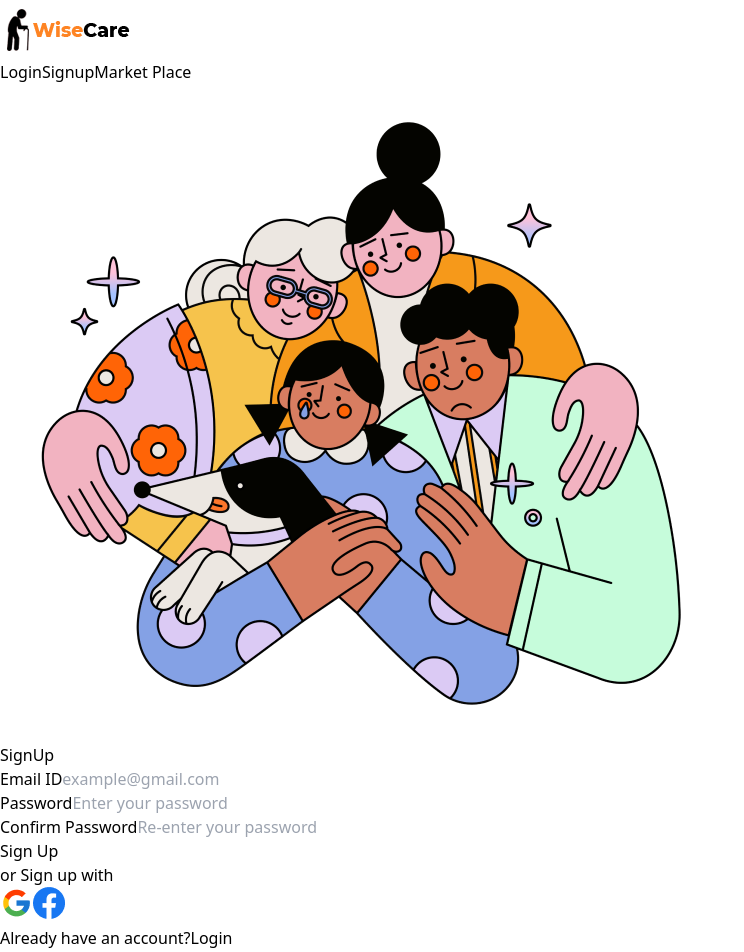
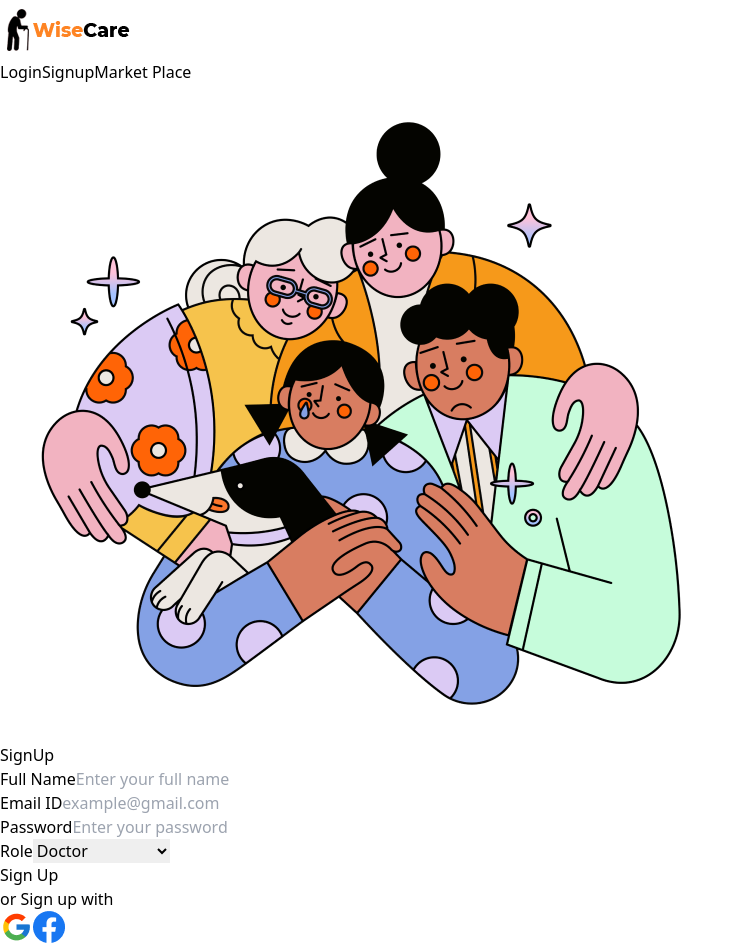
Before and after one commit to Sohail-Ali-Khwazada/BINARY_FETCH_17, a React (Vite) app in the folder Web/frontend/: page /signup in a window 1280 px wide. Shown: the top 952 px of the page, without its empty margins (0-744 px from the left). Built offline with nearby package versions, Linux system fonts and the light colour scheme.

Commit message:
failed to fix signup

```diff
--- a/Web/frontend/src/hooks/useSignup.js
+++ b/Web/frontend/src/hooks/useSignup.js
@@ -10,8 +10,8 @@ function useSignup() {
   const { setAuthUser,setAuthToken } = useAuthContext();
 
 
-  const signup = async ({ fullName, username, password, confirmPassword, gender }) => {
-    const success = handleInputErrors({ fullName, username, password, confirmPassword, gender });
+  const signup = async ({ fullName, password, email, role }) => {
+    const success = handleInputErrors({ fullName, password, email, role });
 
     if (!success) return false;
     setLoading(true);
@@ -20,7 +20,7 @@ function useSignup() {
       const res = await fetch("http://localhost:5000/api/auth/signup", {
         method: "Post",
         headers: { "Content-Type": "application/json" },
-        body: JSON.stringify({ fullName, username, password, confirmPassword, gender }),
+        body: JSON.stringify({ fullName, password, email, role }),
       });
       const data = await res.json();
       if (data.error) {
@@ -47,13 +47,9 @@ function useSignup() {
 
 export default useSignup
 
-function handleInputErrors({ fullName, username, password, confirmPassword, gender }) {
-  if (!fullName || !username || !password || !confirmPassword || !gender) {
+function handleInputErrors({ fullName, password, email, role }) {
+  if (!fullName || !password || !email || !role) {
     toast.error("Please fill in all the fields")
-    return false;
-  }
-  if (password != confirmPassword) {
-    toast.error("Password do not match");
     return false;
   }
   if (password.length < 6) {
--- a/Web/frontend/src/pages/Signup.jsx
+++ b/Web/frontend/src/pages/Signup.jsx
@@ -4,23 +4,21 @@ import useSignup from "../hooks/useSignup";
 import login from './../assets/Images/login.png'; // Replace this with your actual image import
 import facebook from './../assets/Images/facebook.png';
 import google from './../assets/Images/google.png';
+
 export const Signup = () => {
-  // Update state to handle email, password, and confirm password inputs
+  const [fullName, setFullName] = useState("");
   const [email, setEmail] = useState("");
   const [password, setPassword] = useState("");
-  const [confirmPassword, setConfirmPassword] = useState("");
-  const { loading, signup } = useSignup(); // Assuming useSignup will still be used
+  const [role, setRole] = useState("user"); // Default role set to 'user'
+  const { loading, signup } = useSignup();
   const navigate = useNavigate();
 
-  // Update handleSubmit function to use email, password, and confirm password
   const handleSubmit = async (e) => {
     e.preventDefault();
-    if (password !== confirmPassword) {
-      alert("Passwords do not match!");
-      return;
-    }
-    const success = await signup({ email, password, confirmPassword });
-    if (success) navigate("/home");
+
+
+    const success = await signup({ fullName, email, password, role });
+    if (success) navigate("/");
   };
 
   return (
@@ -38,6 +36,19 @@ export const Signup = () => {
           </h2>
 
           <form onSubmit={handleSubmit}>
+            {/* Full Name Field */}
+            <div className="mb-4">
+              <label className="block text-gray-700 text-sm mb-2">Full Name</label>
+              <input
+                type="text"
+                value={fullName}
+                onChange={(e) => setFullName(e.target.value)}
+                className="w-full px-4 py-2 border border-gray-300 rounded-md focus:outline-none focus:ring-2 focus:ring-purple-500"
+                placeholder="Enter your full name"
+              />
+            </div>
+
+            {/* Email Field */}
             <div className="mb-4">
               <label className="block text-gray-700 text-sm mb-2">Email ID</label>
               <input
@@ -49,6 +60,7 @@ export const Signup = () => {
               />
             </div>
 
+            {/* Password Field */}
             <div className="mb-4">
               <label className="block text-gray-700 text-sm mb-2">Password</label>
               <input
@@ -60,22 +72,24 @@ export const Signup = () => {
               />
             </div>
 
+
+            {/* Role Dropdown */}
             <div className="mb-4">
-              <label className="block text-gray-700 text-sm mb-2">Confirm Password</label>
-              <input
-                type="password"
-                value={confirmPassword}
-                onChange={(e) => setConfirmPassword(e.target.value)}
+              <label className="block text-gray-700 text-sm mb-2">Role</label>
+              <select
+                value={role}
+                onChange={(e) => setRole(e.target.value)}
                 className="w-full px-4 py-2 border border-gray-300 rounded-md focus:outline-none focus:ring-2 focus:ring-purple-500"
-                placeholder="Re-enter your password"
-              />
+              >
+                <option value="doctor">Doctor</option>
+                <option value="careGiver">Care Giver</option>
+                <option value="familyMember">Family Member</option>
+              </select>
             </div>
 
             <button
               type="submit"
-              className={`w-full bg-purple-500 text-white py-2 rounded-md hover:bg-purple-600 transition-colors ${
-                loading ? "opacity-70 cursor-not-allowed" : ""
-              }`}
+              className={`w-full bg-purple-500 text-white py-2 rounded-md hover:bg-purple-600 transition-colors ${loading ? "opacity-70 cursor-not-allowed" : ""}`}
               disabled={loading}
             >
               {loading ? "Loading..." : "Sign Up"}
@@ -89,7 +103,7 @@ export const Signup = () => {
                 <img src={google} alt="Google Sign In" className="w-6 h-6" />
               </button>
               <button className="flex items-center justify-center bg-gray-200 p-3 rounded-full">
-                <img src={facebook}alt="Facebook Sign In" className="w-6 h-6" />
+                <img src={facebook} alt="Facebook Sign In" className="w-6 h-6" />
               </button>
             </div>
           </div>
```
Also changed, not shown: 1 other file (tests, documents, lock files or other folders).
